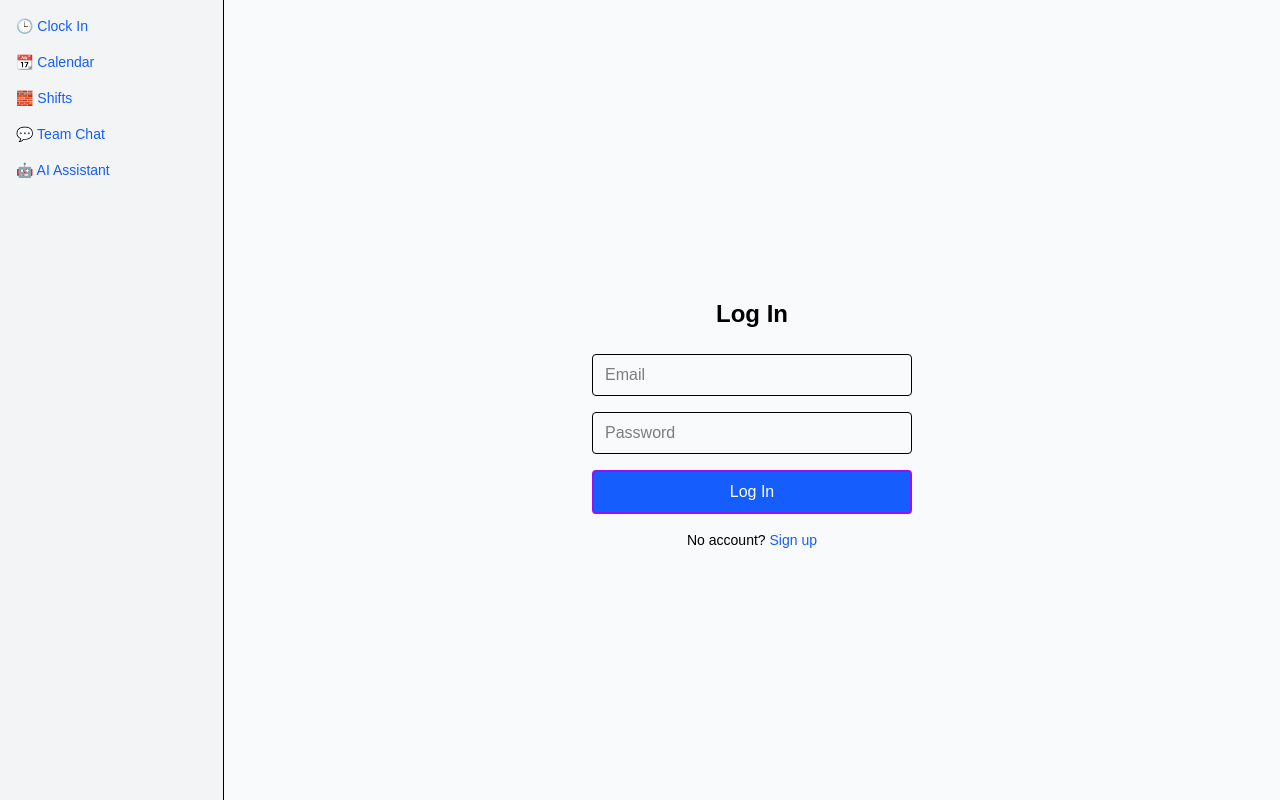
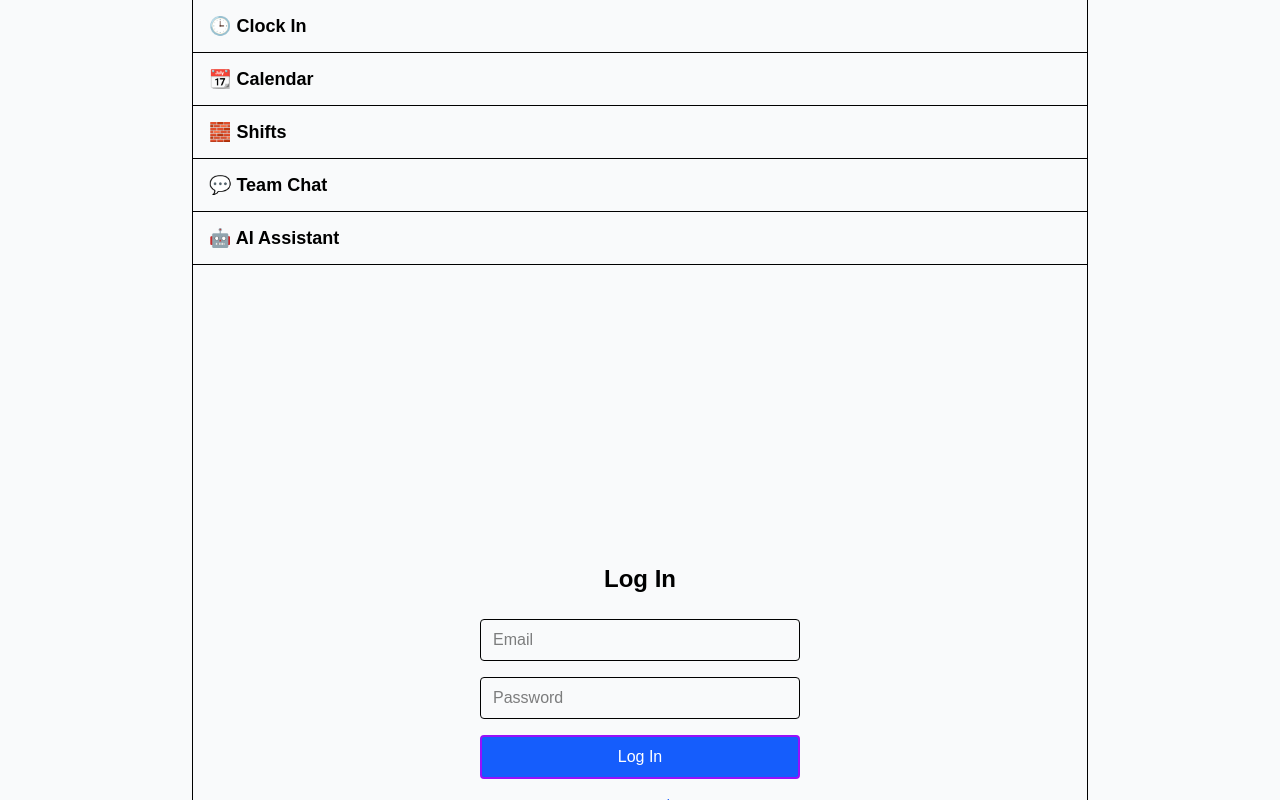
Before and after one commit to Darius-Gillingham/clockbase, a Next.js app: page / in a window 1280 px wide. Shown: the top 800 px of the page. Built offline with nearby package versions, Linux system fonts and the light colour scheme; no server answers.

Commit message:
layout 2

```diff
--- a/src/app/layout.tsx
+++ b/src/app/layout.tsx
@@ -1,21 +1,14 @@
 // File: src/app/layout.tsx
-// Commit: replace body with visual filing cabinet layout and expandable drawer shell
+// Commit: implement filing cabinet drawer layout with stacked collapsible panels
 
 import type { Metadata } from 'next'
-import { Geist, Geist_Mono } from 'next/font/google'
 import './globals.css'
 import { SessionProvider } from './SessionProvider'
 import Link from 'next/link'
+import { Geist, Geist_Mono } from 'next/font/google'
 
-const geistSans = Geist({
-  variable: '--font-geist-sans',
-  subsets: ['latin'],
-})
-
-const geistMono = Geist_Mono({
-  variable: '--font-geist-mono',
-  subsets: ['latin'],
-})
+const geistSans = Geist({ variable: '--font-geist-sans', subsets: ['latin'] })
+const geistMono = Geist_Mono({ variable: '--font-geist-mono', subsets: ['latin'] })
 
 export const metadata: Metadata = {
   title: 'Clockbase',
@@ -31,26 +24,34 @@ export default function RootLayout({
     <html lang="en">
       <body className={`${geistSans.variable} ${geistMono.variable} antialiased`}>
         <SessionProvider>
-          <div className="min-h-screen flex flex-col md:flex-row bg-gray-50 dark:bg-gray-900 text-black dark:text-white">
+          <div className="min-h-screen w-full bg-gray-50 dark:bg-gray-900 text-black dark:text-white">
+            <div className="w-full max-w-4xl mx-auto flex flex-col border-l border-r border-black dark:border-white">
+              {/* Filing cabinet drawer headers */}
+              <div className="flex flex-col border-b border-black dark:border-white divide-y divide-black dark:divide-white">
+                <DrawerHeader href="/" label="🕒 Clock In" />
+                <DrawerHeader href="/calendar" label="📆 Calendar" />
+                <DrawerHeader href="/shifts" label="🧱 Shifts" />
+                <DrawerHeader href="/chat" label="💬 Team Chat" />
+                <DrawerHeader href="/ai" label="🤖 AI Assistant" />
+              </div>
 
-            {/* Drawer panel (filing cabinet handle area) */}
-            <aside className="w-full md:w-56 border-b md:border-b-0 md:border-r border-black dark:border-white bg-gray-100 dark:bg-gray-800">
-              <nav className="flex md:flex-col justify-around md:justify-start gap-2 md:gap-4 p-4 text-sm font-medium">
-                <Link href="/" className="hover:underline text-blue-600 dark:text-blue-400">🕒 Clock In</Link>
-                <Link href="/calendar" className="hover:underline text-blue-600 dark:text-blue-400">📆 Calendar</Link>
-                <Link href="/shifts" className="hover:underline text-blue-600 dark:text-blue-400">🧱 Shifts</Link>
-                <Link href="/chat" className="hover:underline text-blue-600 dark:text-blue-400">💬 Team Chat</Link>
-                <Link href="/ai" className="hover:underline text-blue-600 dark:text-blue-400">🤖 AI Assistant</Link>
-              </nav>
-            </aside>
-
-            {/* Drawer content (active sheet view) */}
-            <main className="flex-1 px-4 py-6">
-              {children}
-            </main>
+              {/* Drawer content */}
+              <main className="flex-grow w-full px-4 py-6">{children}</main>
+            </div>
           </div>
         </SessionProvider>
       </body>
     </html>
   )
 }
+
+function DrawerHeader({ href, label }: { href: string; label: string }) {
+  return (
+    <Link
+      href={href}
+      className="w-full px-4 py-3 text-left text-lg font-semibold hover:bg-blue-100 dark:hover:bg-blue-900 transition"
+    >
+      {label}
+    </Link>
+  )
+}
```
